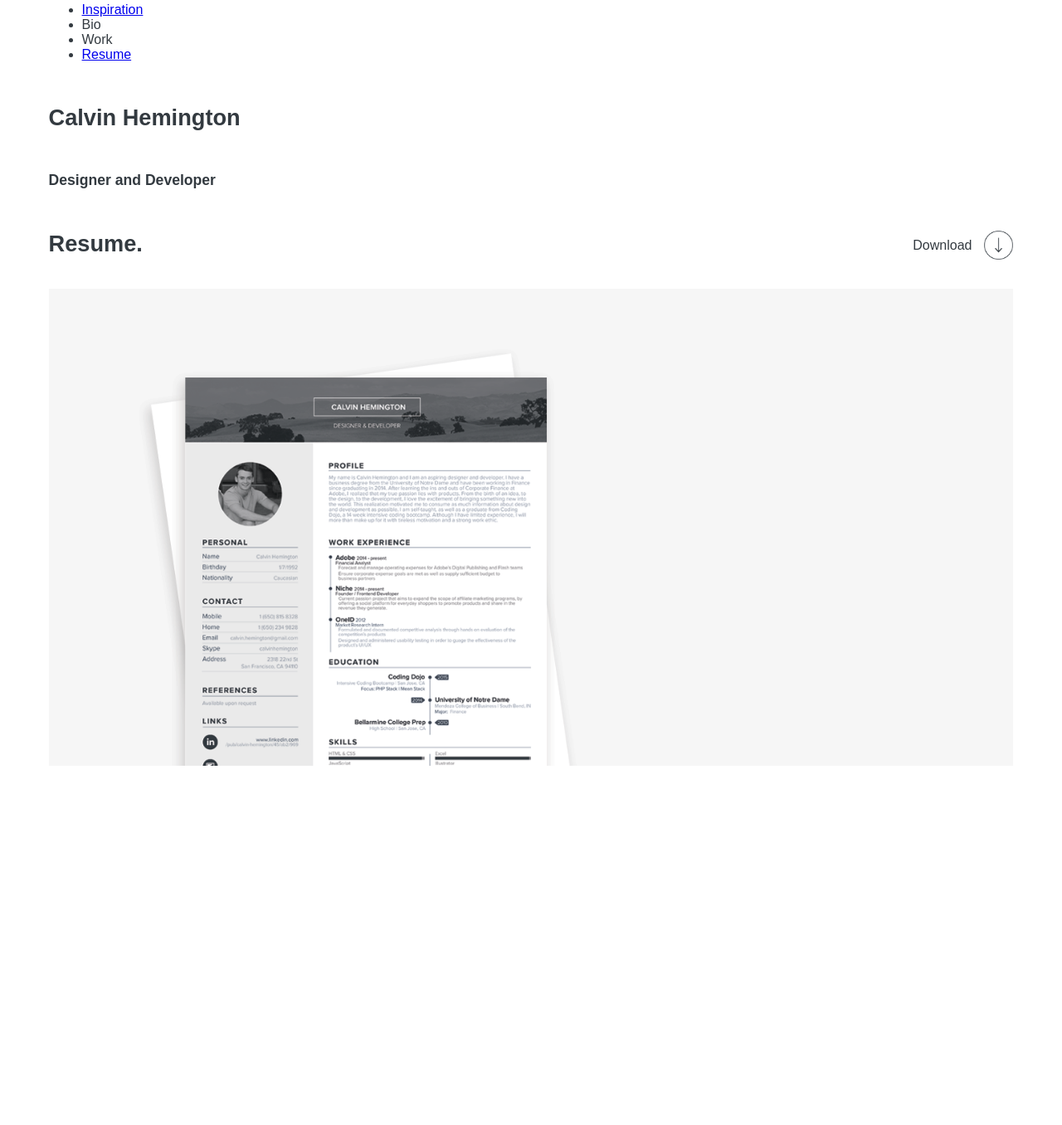
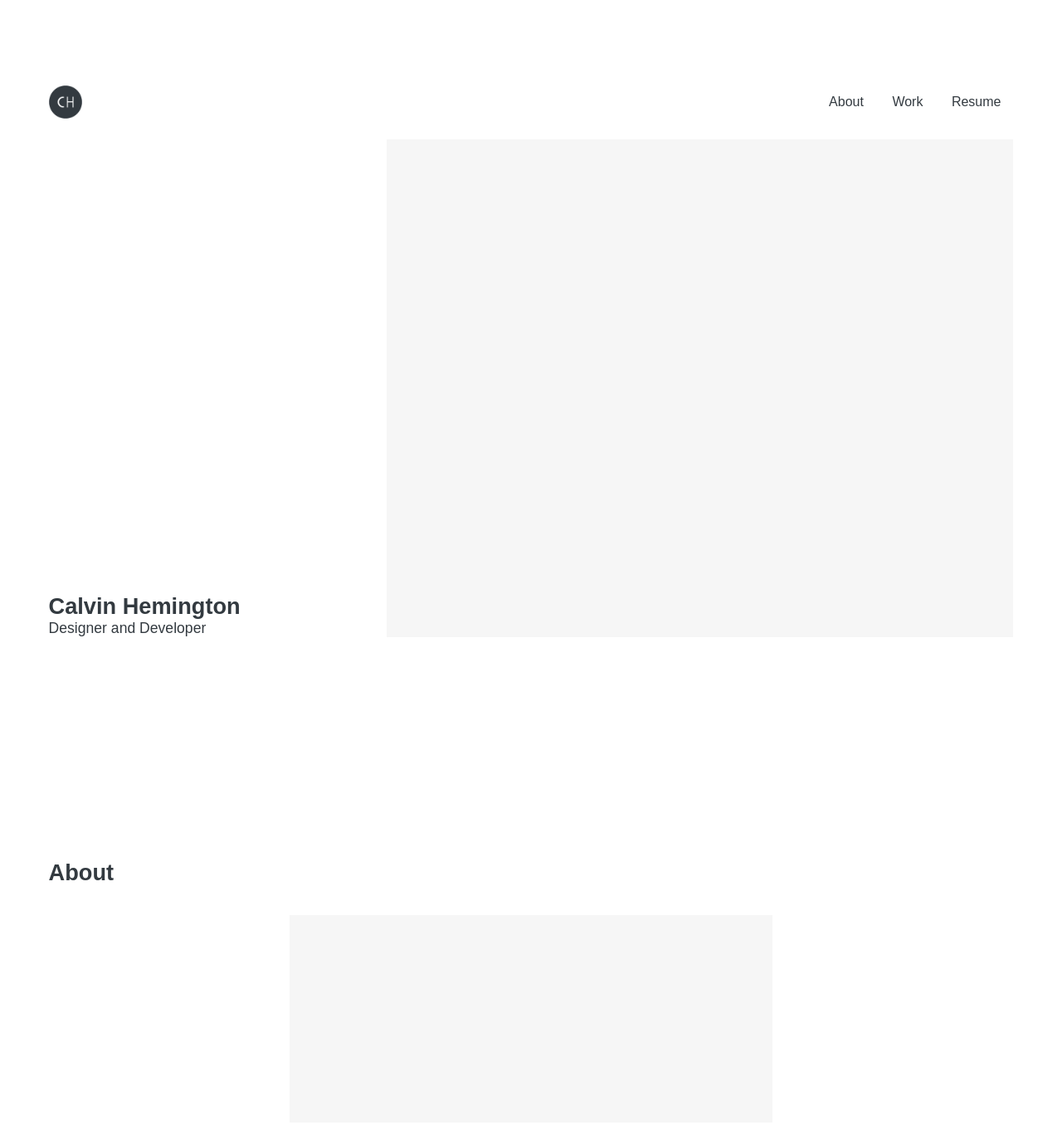
Before and after one commit to hemingto/portfolio, a plain HTML site: page index.html in a window 1280 px wide. Shown: the part 13-1369 px from the top of the page at 83% size. Before the commit the page ends 1006 px from the top, so only its background shows below. Drawn offline with nearby package versions, Linux system fonts and the light colour scheme; a web font is replaced by a local one.

Commit message:
about page and home page

```diff
--- a/index.html
+++ b/index.html
@@ -14,21 +14,39 @@
 
     <body>
        <div id="container">
+
+            <div id="home">
+                <img id="logo" src="images/CH_logo.png" alt="logo">
                 <ul>
-                <li><a href="#inspiration">Inspiration</a></li>
-                <li>Bio</li>
-                <li>Work</li>
+                    <li><a href="#about">About</a></li>
+                    <li><a href="#work">Work</a></li>
                     <li><a href="#resume">Resume</a></li>
                 </ul>
+                <div id="img_content">
+                    <div id="placeholder"></div>
+                    <div id="name">
                         <h1>Calvin Hemington</h1>
                         <h2>Designer and Developer</h2>
+                    </div>
+                </div>
+           </div>
 
-            <h1><a name="resume">Resume.</a></h1>
+            <div id="about">
+                <h1 id="about_text"><a name="about">About</a></h1>
+                <div id="brain"></div>
+
+            </div>
+
+
+            <div id="resume">
+                <h1 id="resume_text"><a name="resume">Resume</a></h1>
                 <a href="Calvin_Hemington_Resume.pdf" download>
                     <img id="download_button" src="images/download_button.png" alt="download button">
-                <p>Download</p>
+                    <p id="download_text">Download</p>
                 </a>
-            <img id="resume" src="images/resume.png" alt="Resume">
+                <img id="resume_img" src="images/resume.png" alt="Resume">
+            </div>
+
         </div>
 
     </body>
--- a/style.css
+++ b/style.css
@@ -1,14 +1,14 @@
 
 /*<===========global===========>*/
 
-ul, li, h1, h2, p {
+ul, li, h1, h2, p, a {
   font-family:'Muli', Arial, Helvetica, sans-serif;
   color:#333a40;
   font-size:1em;
 }
 
-h1, h2 {
-  font-weight: 800;
+h1 {
+  font-weight: 600;
 }
 
 h1 {
@@ -17,7 +17,10 @@ h1 {
 
 h2 {
   font-size: 1.1em;
+  font-weight: 400;
 }
+
+/*<===========universal===========>*/
 
 #container {
   max-width:1400px;
@@ -26,24 +29,117 @@ h2 {
   margin-right: auto;
 }
 
-#container h1, #container p {
+#resume, #about {
+  margin-top:20%;
+}
+
+#resume_text, #download_text, #about_text {
   display: inline-block;
   margin: 3% 0px;
 }
 
-#container p, #download_button {
+/*<===========home===========>*/
+
+#home {
+  margin-top: 10%;
+}
+
+#home img, #home li {
+  display: inline-block;
+  vertical-align: top;
+}
+
+#home h1, #home h2, #home ul {
+  margin:0px;
+}
+
+#name {
+  position:absolute;
+  bottom:0;
+}
+
+#home ul {
+  height:40px;
+  padding-left: none;
+  float: right;
+
+}
+
+#home li a {
+  text-decoration: none;
+}
+
+#home li:hover {
+  font-weight: 600;
+}
+
+#home li {
+  padding:0px 15px;
+  line-height: 40px;
+}
+
+#logo {
+  width:40px;
+  height:40px;
+}
+
+#placeholder {
+  background-color: #f6f6f6;
+  height:600px;
+  margin-left:35%;
+  position: relative;
+}
+
+@media (max-width:780px) {
+  #placeholder {
+    margin-left:0px;
+  }
+  #name {
+    font-size:.6em;
+    position:static;
+    margin-top:15px;
+  }
+  #home h1 {
+    float:left;
+  }
+  #home h2 {
+    float:right;
+    line-height: 21px;
+    height: 21px;
+  }
+}
+
+#img_content {
+  width:100%;
+  margin-top:25px;
+  position:relative;
+  height:600px;
+}
+
+/*<===========bio===========>*/
+
+#brain {
+  width: 50%;
+  height:250px;
+  background-color: #f6f6f6;
+  margin: 0 auto;
+}
+
+
+/*<===========resume===========>*/
+
+#download_text, #download_button {
   float: right;
   line-height: 35px;
   height:35px;
 }
 
-#container p {
-
+#download_text {
   margin-right:15px;
 }
 
 
-#resume {
+#resume_img {
   width:100%;
   margin-bottom:5%;
 }
```
Also changed, not shown: images/CH_logo.png (added). Lines whose indentation alone changed are shown as unchanged.
